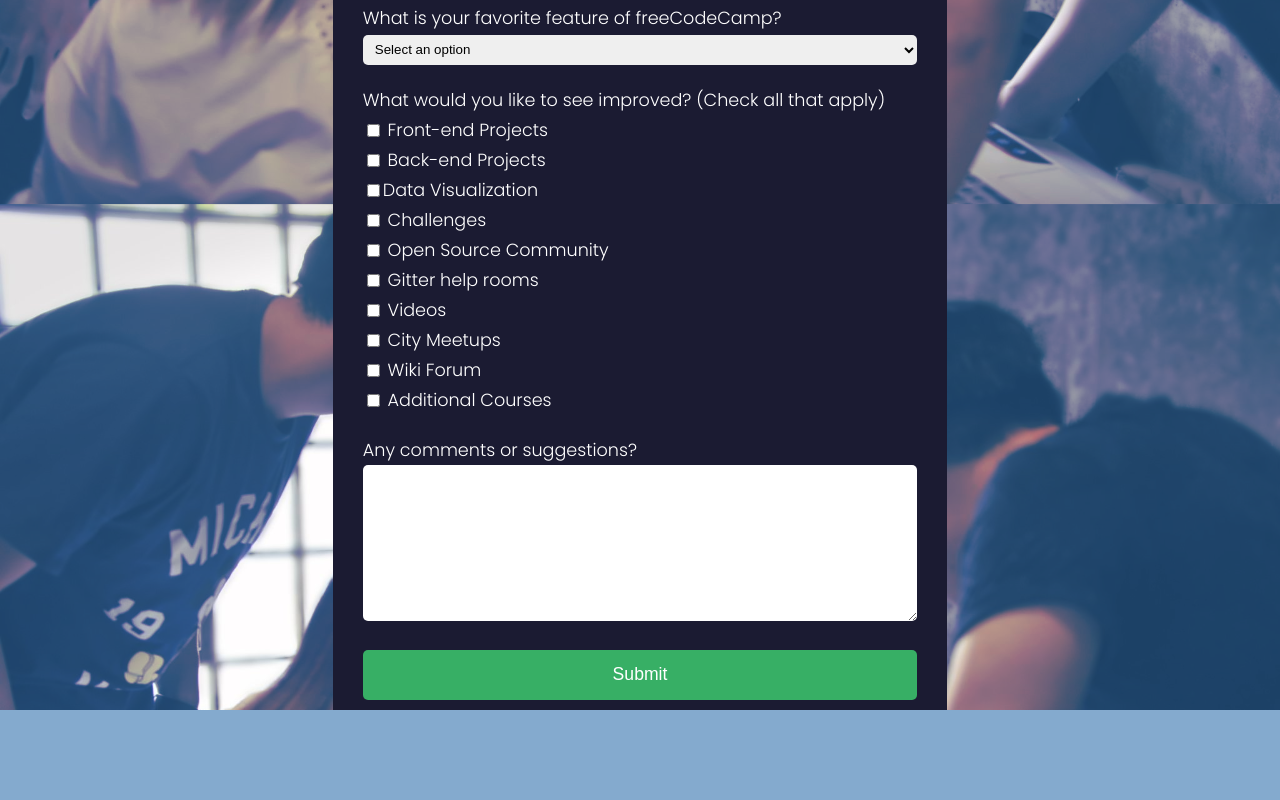
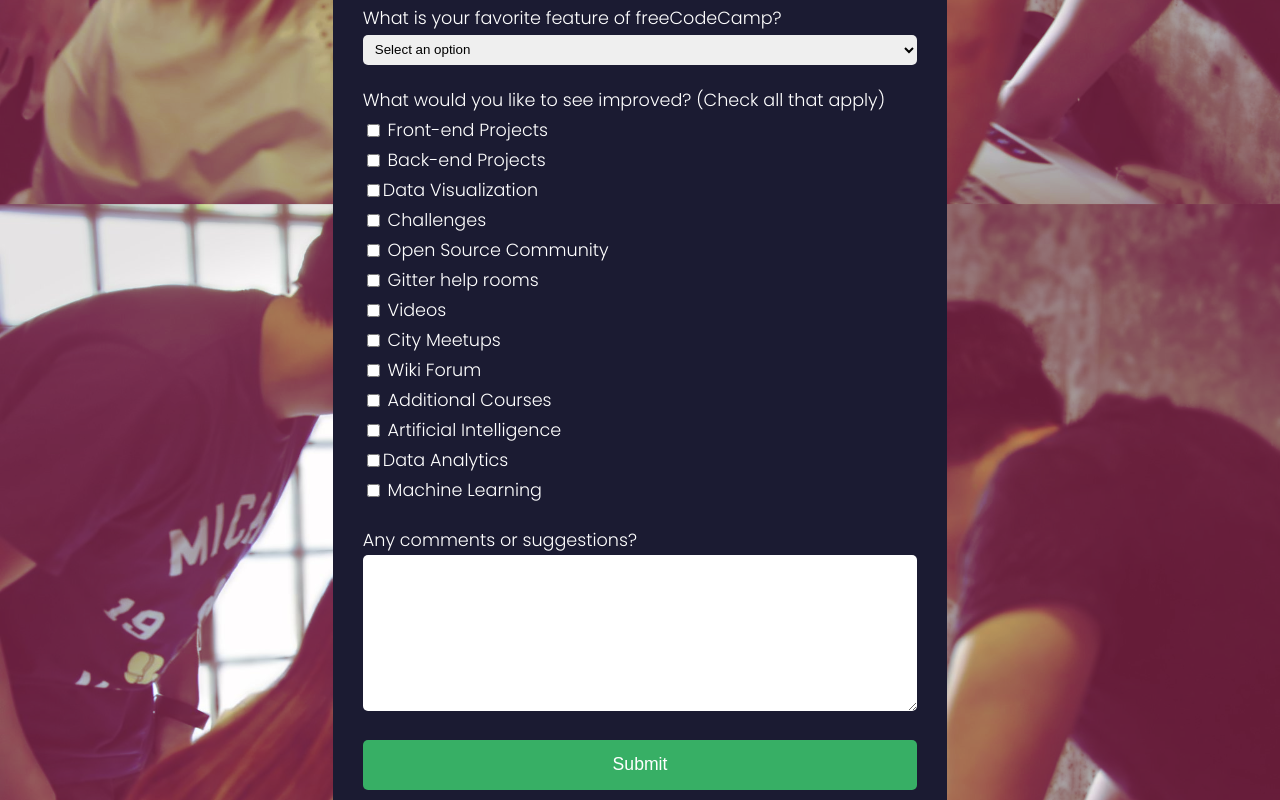
Before and after one commit to aishacodes/fcc-surveyForm, a plain HTML site: page index.html in a window 1280 px wide. Shown: the part 647-1447 px from the top of the page. Before the commit the page ends 1357 px from the top, so only its background shows below. Drawn offline with Linux system fonts and the light colour scheme.

Commit message:
adding more field and bgcolor

```diff
--- a/css/style.css
+++ b/css/style.css
@@ -1,5 +1,5 @@
 body {
-    background: url(../media/survey-form-background.jpeg) #2f6fad96;
+    background: url(../media/survey-form-background.jpeg) #ad2f5f96;
     background-blend-mode: lighten;
     background-repeat: no-repeat;
     background-size: cover;
@@ -34,7 +34,7 @@
     margin-bottom: 20px;
 }
 
-.title {}
+
 
 .form-control {
     width: 100%;
--- a/index.html
+++ b/index.html
@@ -68,7 +68,9 @@
                 <input type="checkbox" name="improvement" value="city-meetup"> City Meetups<br>
                 <input type="checkbox" name="improvement" value="wiki-forum"> Wiki Forum<br>
                 <input type="checkbox" name="improvement" value="Additional-courses"> Additional Courses<br>
-
+                <input type="checkbox" name="improvement" value="A.I"> Artificial Intelligence<br>
+                <input type="checkbox" name="improvement" value="Data-Analytics">Data Analytics<br>
+                <input type="checkbox" name="improvement" value="Machine-Learning"> Machine Learning<br>
             </div>
             <div>
                 <label for="comments">Any comments or suggestions?</label>
```
